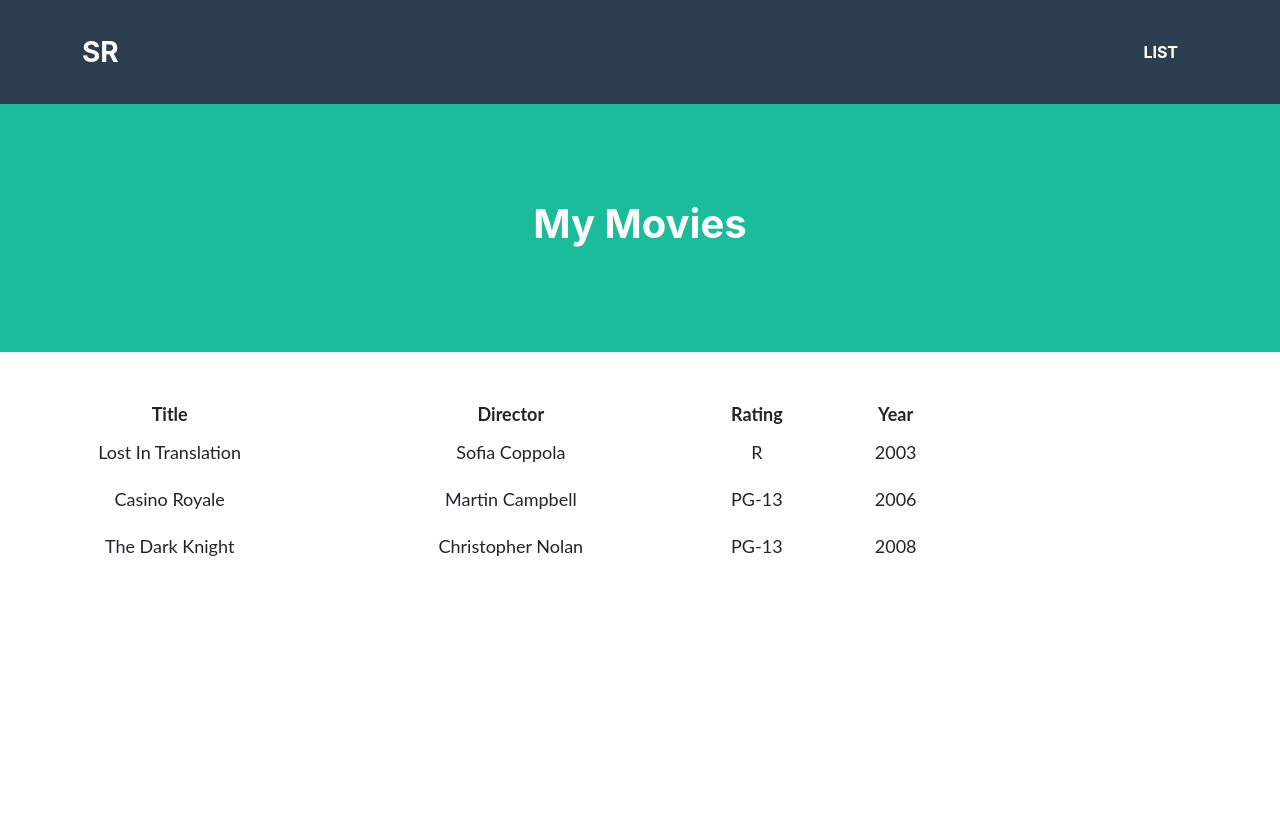
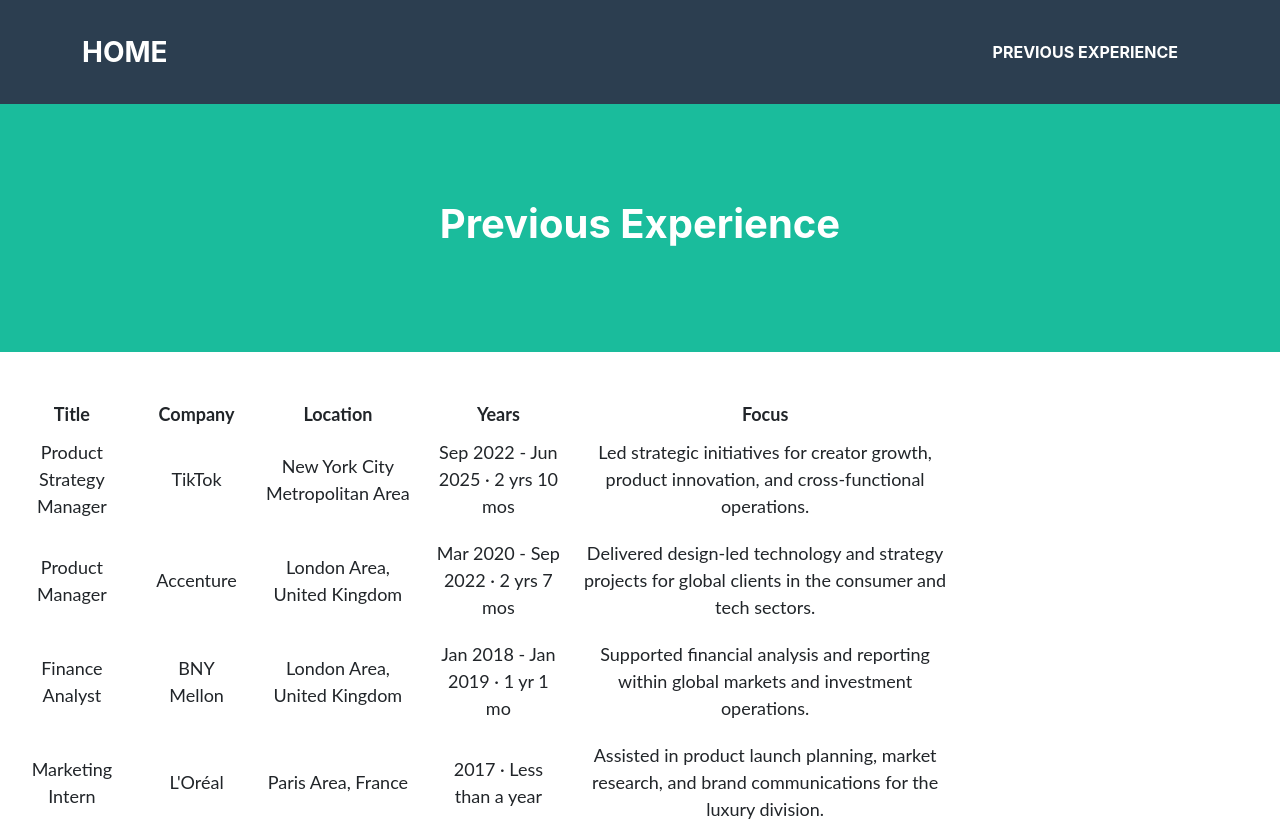
Before and after one commit to samuelrobson4/202samuelrobson_assignment, a plain HTML site: page list.html in a window 1280 px wide. Before the commit the page ends 800 px from the top, so only its background shows below. Drawn offline with Linux system fonts and the light colour scheme.

Commit message:
new additions

```diff
--- a/list.html
+++ b/list.html
@@ -11,16 +11,16 @@
         <nav class="navbar navbar-expand-lg bg-secondary text-uppercase fixed-top" id="mainNav">
             <div class="container">
                 <!--This code defines the "My Webpage" link in the top right corner of the navigation pane-->
-                <a class="navbar-brand" href="./index.html">SR</a>
+                <a class="navbar-brand" href="./index.html">Home</a>
                 <!--This code defines the "List" link in the top left corner of the navigation pane-->
                 <ul class="navbar-nav ms-auto">
-                    <li class="nav-item mx-0 mx-lg-1"><a class="nav-link py-3 px-0 px-lg-3 rounded" href="./list.html">List</a></li>
+                    <li class="nav-item mx-0 mx-lg-1"><a class="nav-link py-3 px-0 px-lg-3 rounded" href="./list.html">Previous Experience</a></li>
                 </ul>
             </div>
         </nav>
         <!--This code creates the middle section of the webpage-->
         <header class="masthead bg-primary text-white text-center">
-            <h1>My Movies</h1>
+            <h1>Previous Experience</h1>
         </header>
         <!--Here is where the table will be loaded in.  The actual table will be loaded in JavaScript.-->
         <section class="mt-5 text-center">
--- a/list_data.json
+++ b/list_data.json
@@ -1,22 +1,32 @@
 {
-	"movies": [
+	"jobs": [
 		{
-			"Title": "Lost In Translation",
-			"Director": "Sofia Coppola",
-			"Rating": "R",
-			"Year": "2003"
+			"Title": "Product Strategy Manager",
+			"Company": "TikTok",
+			"Location": "New York City Metropolitan Area",
+			"Years": "Sep 2022 - Jun 2025 · 2 yrs 10 mos",
+			"Focus": "Led strategic initiatives for creator growth, product innovation, and cross-functional operations."
 		},
 		{
-			"Title": "Casino Royale",
-			"Director": "Martin Campbell",
-			"Rating": "PG-13",
-			"Year": "2006"
+			"Title": "Product Manager",
+			"Company": "Accenture",
+			"Location": "London Area, United Kingdom",
+			"Years": "Mar 2020 - Sep 2022 · 2 yrs 7 mos",
+			"Focus": "Delivered design-led technology and strategy projects for global clients in the consumer and tech sectors."
 		},
 		{
-			"Title": "The Dark Knight",
-			"Director": "Christopher Nolan",
-			"Rating": "PG-13",
-			"Year": "2008"
+			"Title": "Finance Analyst",
+			"Company": "BNY Mellon",
+			"Location": "London Area, United Kingdom",
+			"Years": "Jan 2018 - Jan 2019 · 1 yr 1 mo",
+			"Focus": "Supported financial analysis and reporting within global markets and investment operations."
+		},
+		{
+			"Title": "Marketing Intern",
+			"Company": "L'Oréal",
+			"Location": "Paris Area, France",
+			"Years": "2017 · Less than a year",
+			"Focus": "Assisted in product launch planning, market research, and brand communications for the luxury division."
 		}
 	]
 }
```
Also changed, not shown: index.html (+4 -4 lines).
